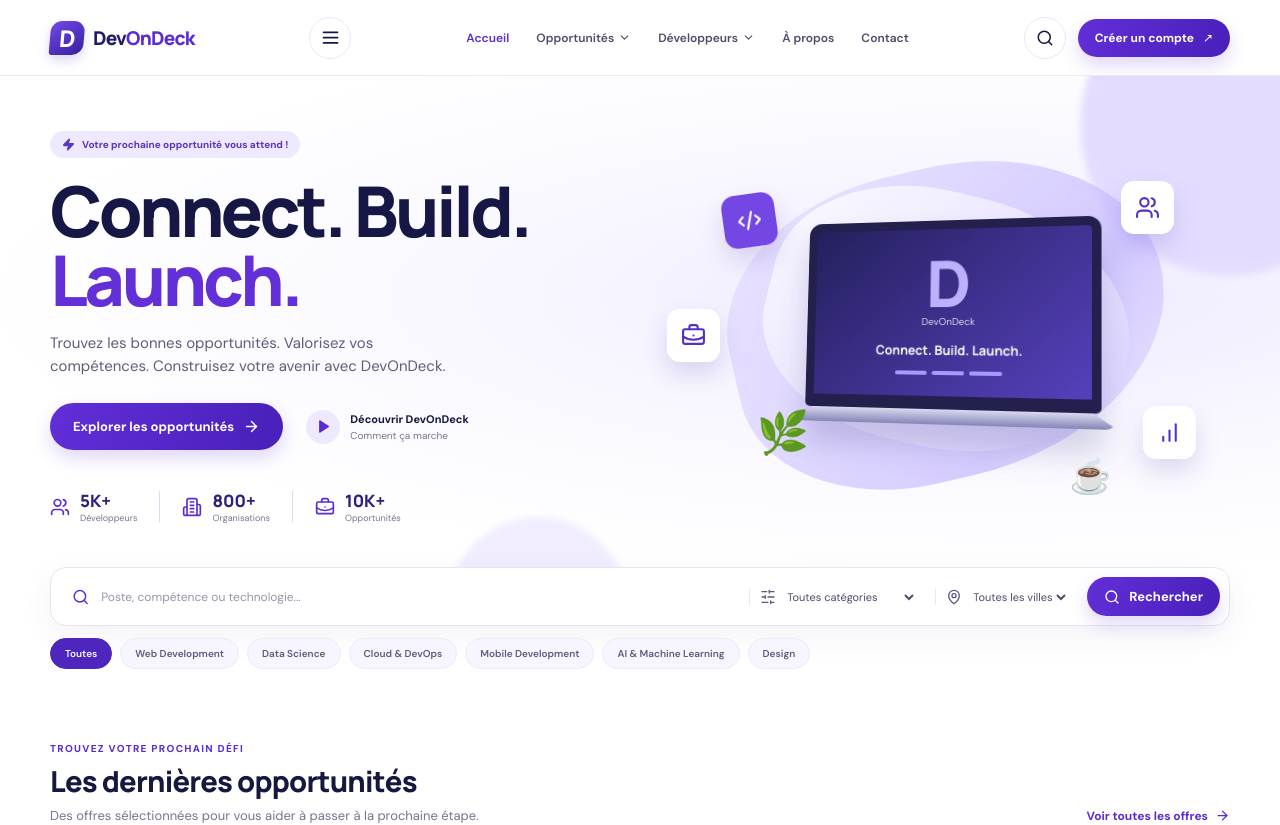
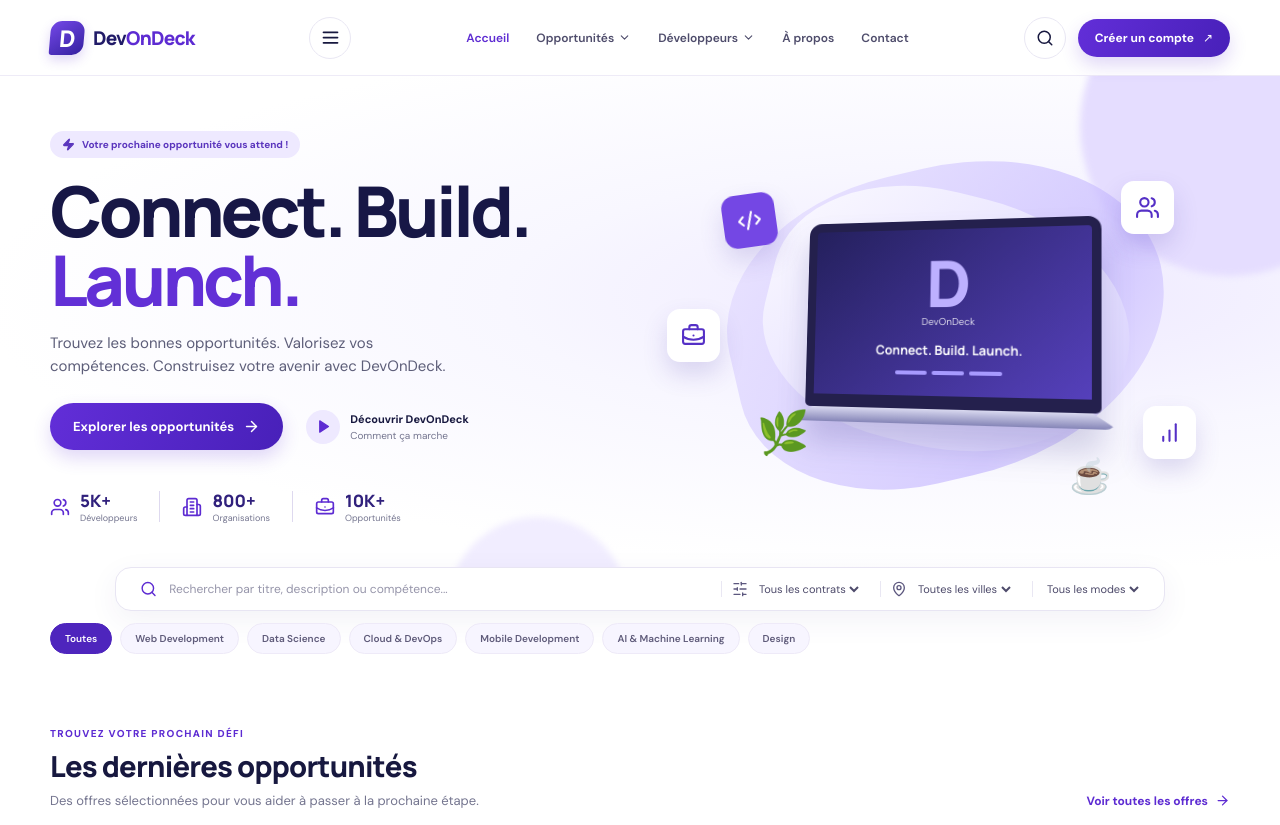
Before and after one commit to Rymghattas/TEST_projet, a React (Vite) app: page / in a window 1280 px wide. Shown: the top 825 px of the page. Built offline with nearby package versions, Linux system fonts and the light colour scheme; no server answers.

Commit message:
Complete offers and developers search interfaces

```diff
--- a/src/components/offers/OfferFilters.jsx
+++ b/src/components/offers/OfferFilters.jsx
@@ -1,18 +1,70 @@
+
 import { Search, MapPin, SlidersHorizontal } from 'lucide-react'
 
-const categories = ['Toutes', 'Web Development', 'Data Science', 'Cloud & DevOps', 'Mobile Development', 'AI & Machine Learning', 'Design']
+export default function OfferFilters({ filters, setFilters }) {
+  const update = (key, value) =>
+    setFilters(current => ({ ...current, [key]: value }))
 
-export default function OfferFilters({ filters, setFilters, compact = false }) {
-  const update = (key, value) => setFilters(current => ({ ...current, [key]: value }))
   return (
-    <div className={`filter-panel ${compact ? 'filter-compact' : ''}`}>
-      <div className="search-field"><Search size={18}/><input value={filters.keyword} onChange={e => update('keyword', e.target.value)} placeholder="Poste, compétence ou technologie..."/></div>
-      <label className="select-field"><SlidersHorizontal size={16}/><select value={filters.category} onChange={e => update('category', e.target.value)}><option value="Toutes">Toutes catégories</option>{categories.slice(1).map(c => <option key={c}>{c}</option>)}</select></label>
-      <label className="select-field"><MapPin size={16}/><select value={filters.location} onChange={e => update('location', e.target.value)}><option value="Toutes">Toutes les villes</option><option>Tunis</option><option>Sousse</option><option>Sfax</option><option>Remote</option></select></label>
-      {!compact && <label className="select-field"><select value={filters.mode} onChange={e => update('mode', e.target.value)}><option value="Tous">Mode de travail</option><option>Remote</option><option>Hybride</option><option>Présentiel</option></select></label>}
-      <button className="btn btn-primary filter-submit" onClick={() => {}}><Search size={16}/> Rechercher</button>
+    <div className="filter-panel">
+      <div className="search-field">
+        <Search size={18}/>
+        <input
+          value={filters.keyword}
+          onChange={e => update('keyword', e.target.value)}
+          placeholder="Rechercher par titre, description ou compétence..."
+        />
+      </div>
+
+      <label className="select-field">
+        <SlidersHorizontal size={16}/>
+        <select value={filters.contract} onChange={e => update('contract', e.target.value)}>
+          <option value="Tous">Tous les contrats</option>
+          <option>Stage</option>
+          <option>Full-Time</option>
+          <option>Part-Time</option>
+        </select>
+      </label>
+
+      <label className="select-field">
+        <MapPin size={16}/>
+        <select value={filters.location} onChange={e => update('location', e.target.value)}>
+          <option value="Toutes">Toutes les villes</option>
+          <option value="Toutes">Toutes les villes</option>
+          <option>Tunis</option>
+          <option>Ariana</option>
+          <option>Ben Arous</option>
+          <option>Manouba</option>
+          <option>Nabeul</option>
+          <option>Zaghouan</option>
+          <option>Bizerte</option>
+          <option>Béja</option>
+          <option>Jendouba</option>
+          <option>Le Kef</option>
+          <option>Siliana</option>
+          <option>Sousse</option>
+          <option>Monastir</option>
+          <option>Mahdia</option>
+          <option>Sfax</option>
+          <option>Kairouan</option>
+          <option>Kasserine</option>
+          <option>Sidi Bouzid</option>
+          <option>Gabès</option>
+          <option>Médenine</option>
+          <option>Tataouine</option>
+          <option>Gafsa</option>
+          <option>Tozeur</option>
+          <option>Kébili</option>
+        </select>
+      </label>
+
+      <label className="select-field">
+        <select value={filters.mode} onChange={e => update('mode', e.target.value)}>
+          <option value="Tous">Tous les modes</option>
+          <option>Hybride</option>
+          <option>Présentiel</option>
+        </select>
+      </label>
     </div>
   )
 }
-
-export { categories }
--- a/src/pages/DevelopersPage.jsx
+++ b/src/pages/DevelopersPage.jsx
@@ -1,11 +1,66 @@
+
 import { useMemo, useState } from 'react'
-import { Search } from 'lucide-react'
+import { Search, RotateCcw } from 'lucide-react'
 import { developers } from '../data/mockData'
 import DeveloperCard from '../components/developers/DeveloperCard'
-import SectionTitle from '../components/common/SectionTitle'
 
 export default function DevelopersPage() {
   const [keyword, setKeyword] = useState('')
-  const filtered = useMemo(()=>developers.filter(d=>`${d.name} ${d.role} ${d.city} ${d.skills.join(' ')}`.toLowerCase().includes(keyword.toLowerCase())),[keyword])
-  return <div className="container page-shell"><div className="page-intro"><span className="eyebrow">COMMUNAUTÉ</span><h1>Découvrez les <span>développeurs.</span></h1><p>Explorez les profils, les compétences et les parcours de la communauté DevOnDeck.</p></div><div className="search-field standalone-search"><Search/><input value={keyword} onChange={e=>setKeyword(e.target.value)} placeholder="Rechercher par nom, compétence ou technologie..."/></div><div className="results-line"><strong>{filtered.length} profils</strong><span>Profils de démonstration</span></div><div className="developers-grid">{filtered.map(d=><DeveloperCard key={d.id} developer={d}/>)}</div>{!filtered.length && <div className="empty-state">Aucun profil ne correspond à votre recherche.</div>}</div>
+
+  const filtered = useMemo(() =>
+    developers.slice(0, 2).filter(d =>
+      `${d.name} ${d.role} ${d.city} ${d.skills.join(' ')}`
+        .toLowerCase()
+        .includes(keyword.toLowerCase())
+    ), [keyword])
+
+  return (
+    <div className="container page-shell">
+
+      <div className="page-intro">
+        <h1>Découvrez les <span>développeurs.</span></h1>
+        <p>
+          Explorez les profils, les compétences et les parcours
+          de la communauté DevOnDeck.
+        </p>
+      </div>
+
+      <div className="search-field standalone-search">
+        <Search size={18} />
+        <input
+          value={keyword}
+          onChange={e => setKeyword(e.target.value)}
+          placeholder="Rechercher par nom, compétence ou technologie..."
+        />
+
+        {keyword && (
+          <button
+            type="button"
+            onClick={() => setKeyword('')}
+            title="Effacer la recherche"
+          >
+            <RotateCcw size={16} />
+          </button>
+        )}
+      </div>
+
+      <div className="results-line">
+        <strong>{filtered.length} profils</strong>
+        <span>Profils de démonstration</span>
+      </div>
+
+      <div className="developers-grid">
+        {filtered.map(d => (
+          <DeveloperCard key={d.id} developer={d} />
+        ))}
+      </div>
+
+      {!filtered.length && (
+        <div className="empty-state">
+          Aucun profil ne correspond à votre recherche.
+        </div>
+      )}
+
+    </div>
+  )
 }
```
